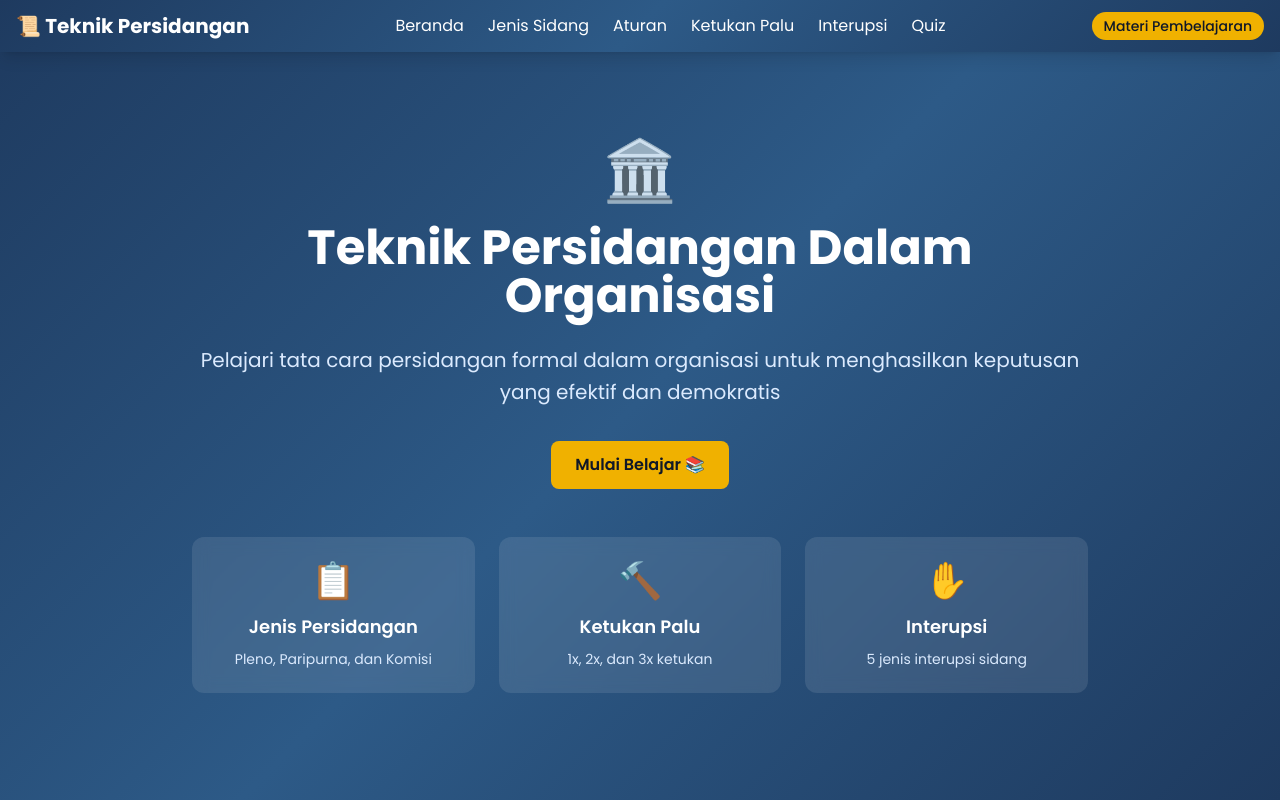
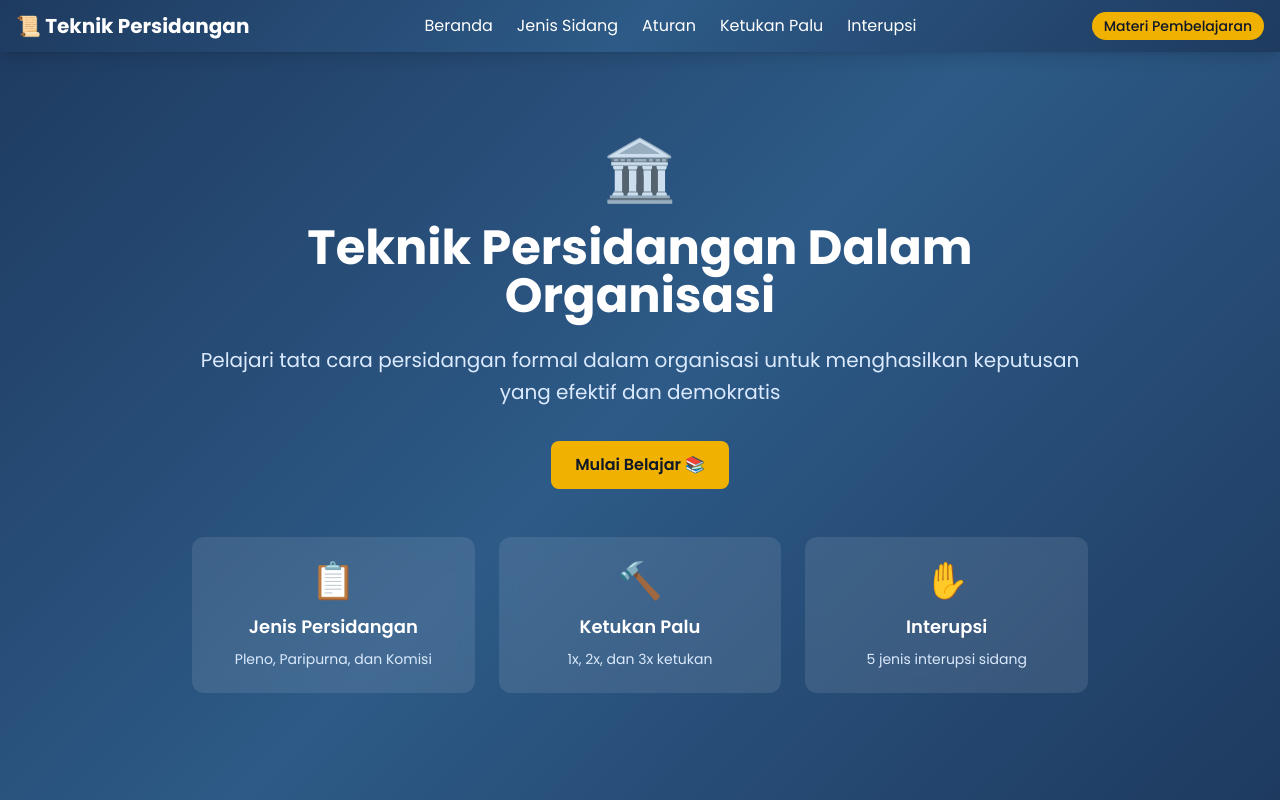
Before and after one commit to Golanprabu/Teknik_Persidangan_Kampsu_ByDBC, a plain HTML site: page index.html in a window 1280 px wide. Shown: the top 800 px of the page. Drawn offline with nearby package versions, Linux system fonts and the light colour scheme.

Commit message:
hapus navbar quiz

```diff
--- a/index.html
+++ b/index.html
@@ -150,7 +150,6 @@
                     <a href="#aturan" class="nav-link hover:text-yellow-300 transition">Aturan</a>
                     <a href="#ketukan" class="nav-link hover:text-yellow-300 transition">Ketukan Palu</a>
                     <a href="#interupsi" class="nav-link hover:text-yellow-300 transition">Interupsi</a>
-                    <a href="#quiz" class="nav-link hover:text-yellow-300 transition">Quiz</a>
                 </div>
                 <div class="flex items-center gap-2">
                     <span class="hidden sm:block text-sm bg-yellow-500 text-gray-900 px-3 py-1 rounded-full font-medium">Materi Pembelajaran</span>
```
